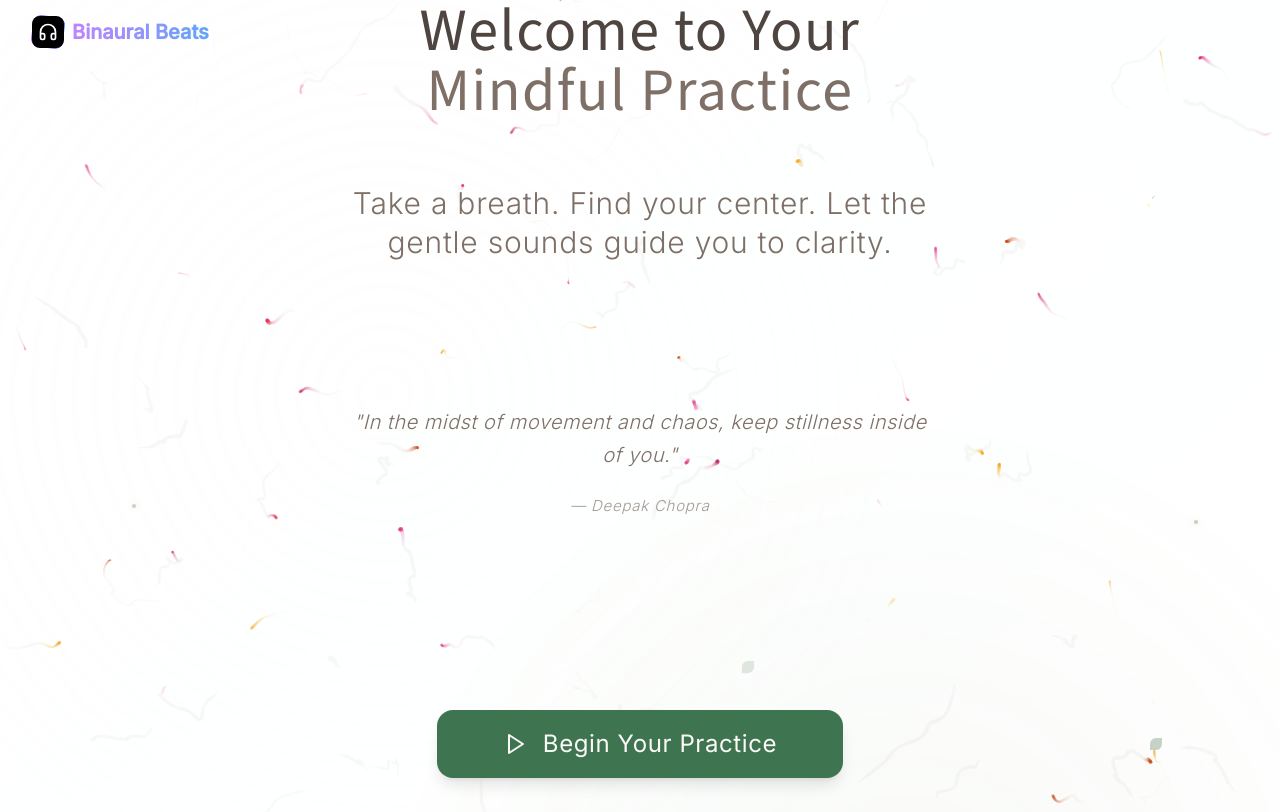
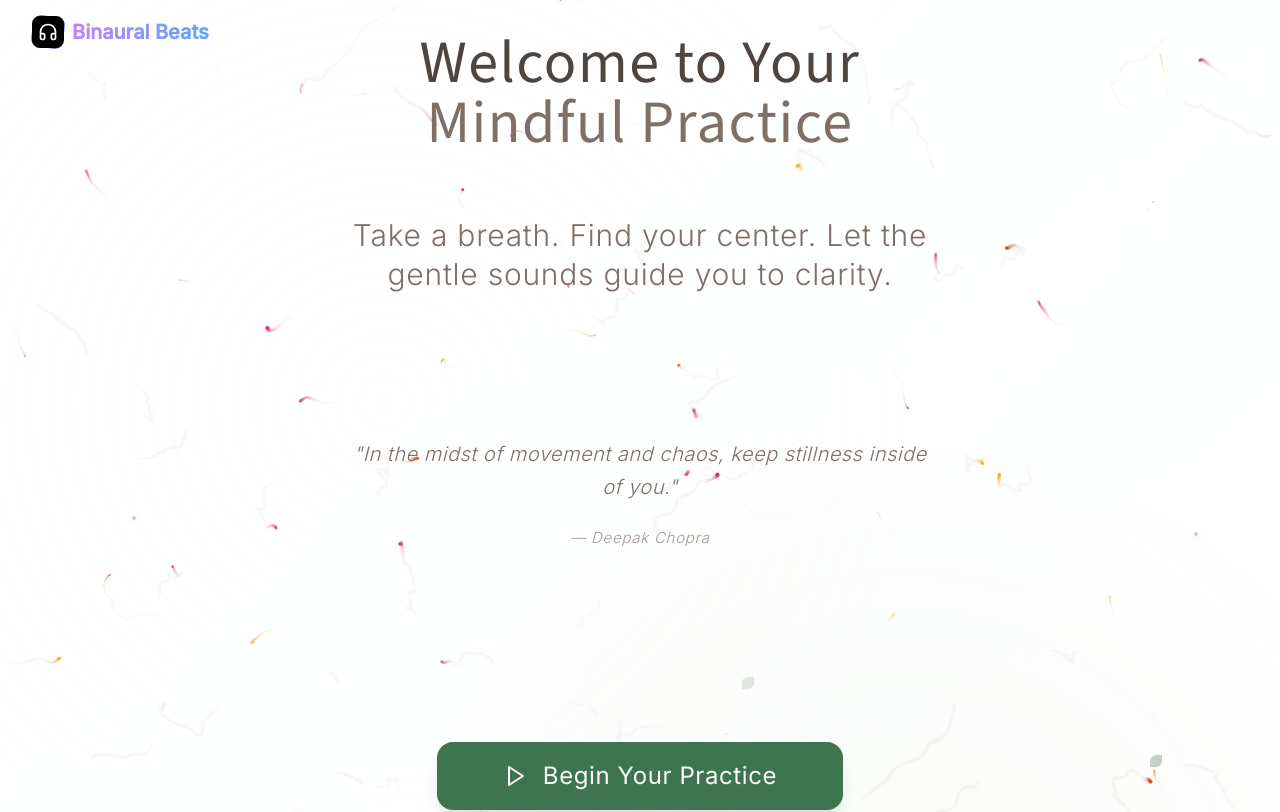
Before and after one commit to Sudhanshugtm/binaural-beats-app, a Next.js app: page / in a window 1280 px wide. Shown: the top 812 px of the page. Built offline with nearby package versions, Linux system fonts and the light colour scheme.

Commit message:
feat: add top padding and safe-area to Home page for spacing from browser bar

```diff
--- a/app/page.tsx
+++ b/app/page.tsx
@@ -23,7 +23,7 @@ export default function Home() {
 
   if (isLoading) {
     return (
-      <div className="min-h-screen bg-morning-dew ambient-bg flex items-center justify-center relative">
+      <div className="min-h-screen bg-morning-dew ambient-bg flex items-center justify-center relative mobile-safe-area">
         <AmbientFloatingElements
           density="minimal"
           isPlaying={false}
@@ -35,7 +35,7 @@ export default function Home() {
   }
 
   return (
-    <div className="min-h-screen bg-forest-mist ambient-bg serene-overlay relative overflow-hidden">
+    <div className="min-h-screen bg-forest-mist ambient-bg serene-overlay relative overflow-hidden mobile-safe-area">
       {/* Gentle animated background */}
       <ParticleSystem
         isPlaying={true}
@@ -53,7 +53,7 @@ export default function Home() {
 
       {/* Main Content */}
       <div className="relative z-10 min-h-screen flex items-center justify-center px-8 sm:px-12 lg:px-16">
-        <div className="container-zen-narrow text-center space-zen-3xl">
+        <div className="container-zen-narrow text-center space-zen-3xl pt-8">
 
           {/* Welcome Section */}
           <div className="space-zen-xl">
```
